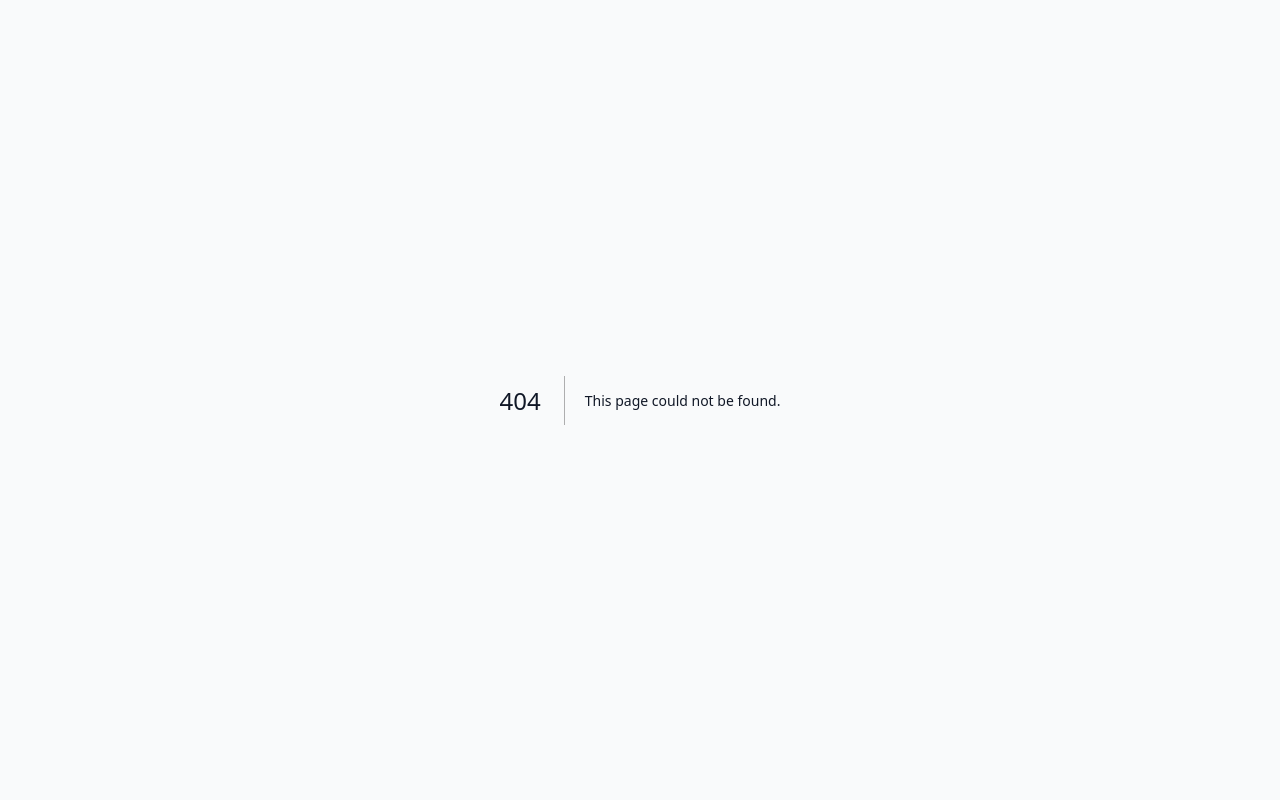
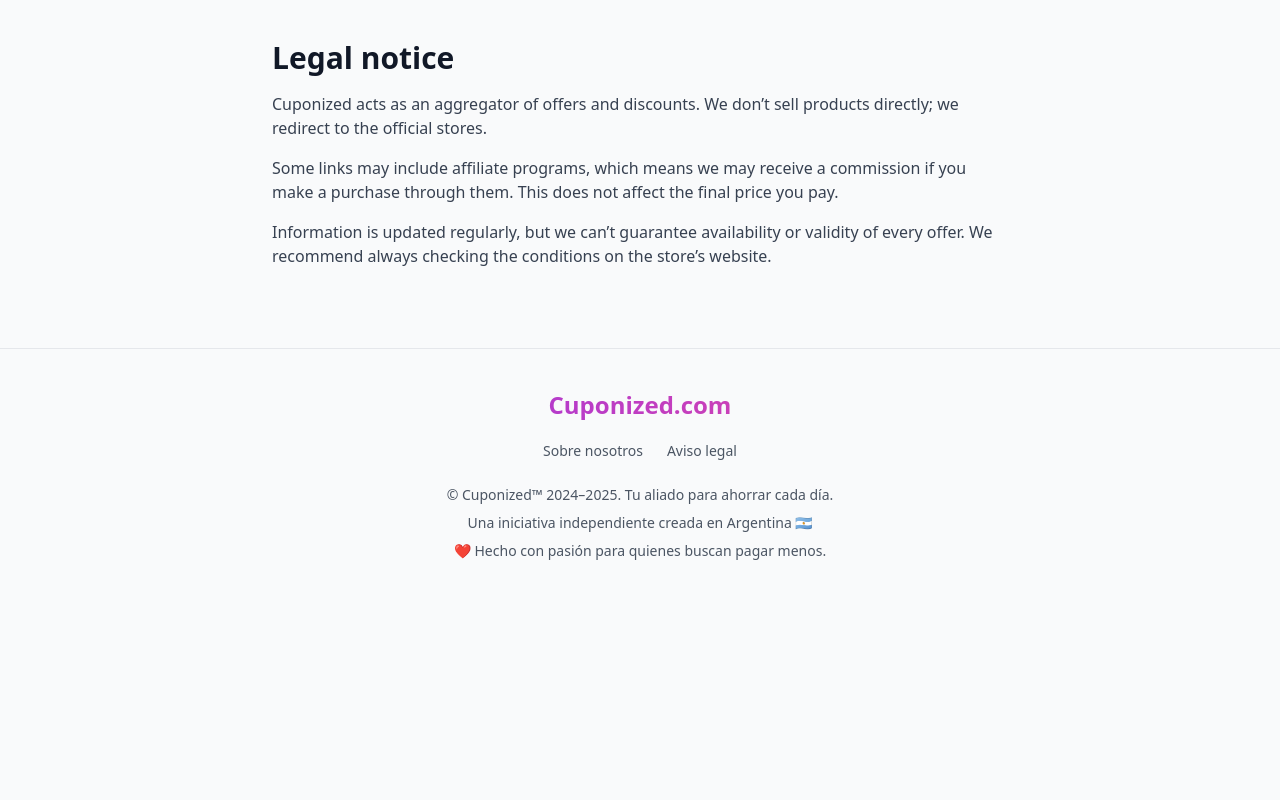
Before and after one commit to CUPONIZED/cuponized, a Next.js app: page /legal-notice in a window 1280 px wide. Before the commit this address had no page. Shown: the top 800 px of the page. Built offline with nearby package versions, Linux system fonts and the light colour scheme.

Commit message:
Create page.tsx

```diff
--- /dev/null
+++ b/app/legal-notice/page.tsx
@@ -0,0 +1,23 @@
+"use client";
+
+export default function LegalNotice() {
+  return (
+    <main className="max-w-3xl mx-auto px-4 py-10">
+      <h1 className="text-3xl font-bold mb-4">Legal notice</h1>
+      <p className="text-gray-700 dark:text-neutral-300 mb-4">
+        Cuponized acts as an aggregator of offers and discounts. We don’t sell
+        products directly; we redirect to the official stores.
+      </p>
+      <p className="text-gray-700 dark:text-neutral-300 mb-4">
+        Some links may include affiliate programs, which means we may receive a
+        commission if you make a purchase through them. This does not affect
+        the final price you pay.
+      </p>
+      <p className="text-gray-700 dark:text-neutral-300">
+        Information is updated regularly, but we can’t guarantee availability or
+        validity of every offer. We recommend always checking the conditions on
+        the store’s website.
+      </p>
+    </main>
+  );
+}
```
